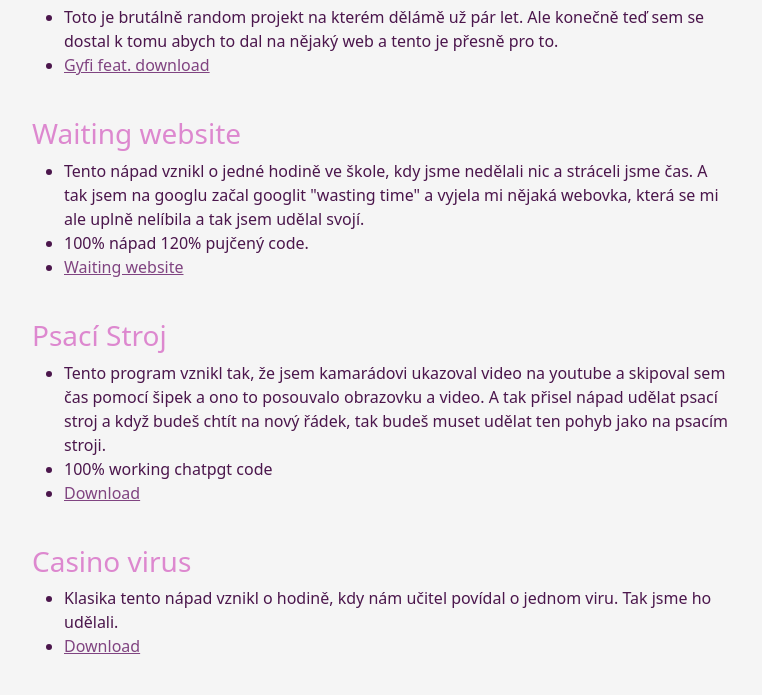
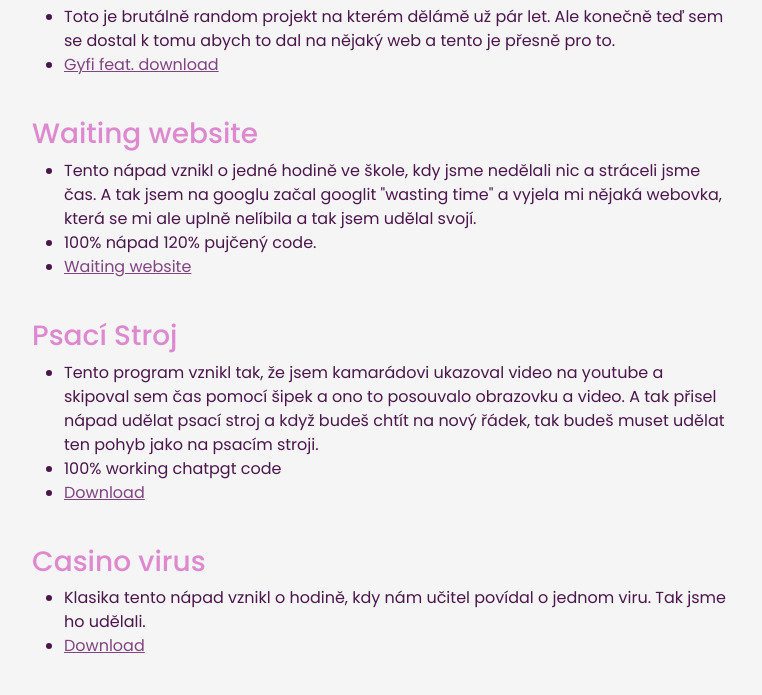
Before and after one commit to kralicekgamer/napycu_website, a plain HTML site: page index.html in a window 1280 px wide. Shown: the part 349-1044 px from the top of the page, without its empty margins (258-1020 px from the left). Drawn offline with nearby package versions, Linux system fonts and the light colour scheme.

Commit message:
Add Google Fonts integration and set Poppins as the default font

```diff
--- a/index.html
+++ b/index.html
@@ -6,6 +6,10 @@
     <title>Napycu website</title>
     <link rel="stylesheet" href="https://cdn.jsdelivr.net/npm/bootstrap@5.3.3/dist/css/bootstrap.min.css">
     <link rel="stylesheet" href="style.css">
+
+    <link rel="preconnect" href="https://fonts.googleapis.com">
+    <link rel="preconnect" href="https://fonts.gstatic.com" crossorigin>
+    <link href="https://fonts.googleapis.com/css2?family=Poppins:ital,wght@0,100;0,200;0,300;0,400;0,500;0,600;0,700;0,800;0,900;1,100;1,200;1,300;1,400;1,500;1,600;1,700;1,800;1,900&display=swap" rel="stylesheet">
 </head>
 <body>
     <header>
--- a/style.css
+++ b/style.css
@@ -6,6 +6,7 @@ html, body {
     margin-left: auto;
     margin-right: auto;
     background-color: #F5F5F5;
+    font-family: Poppins;
 }
 
 header {
```
